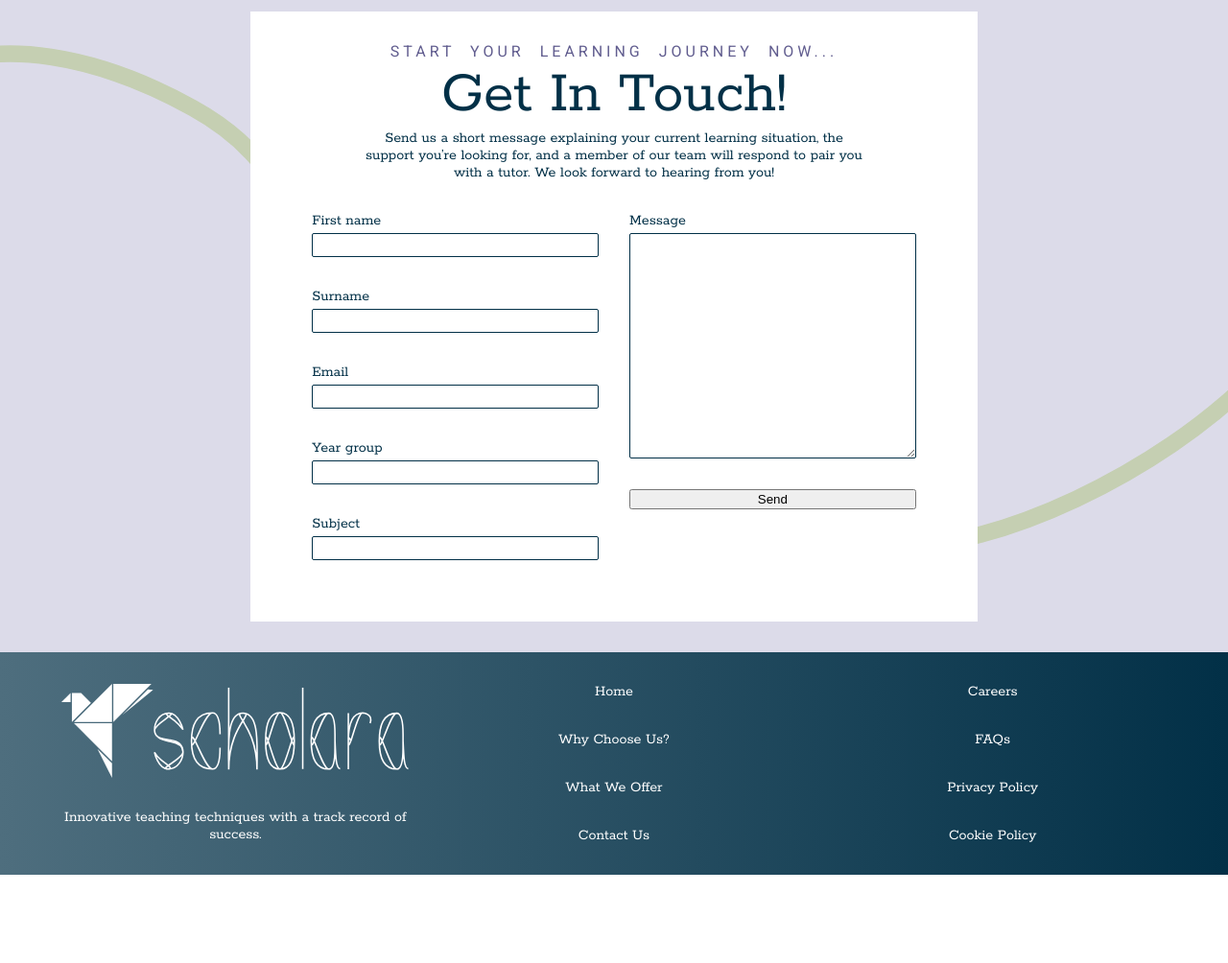
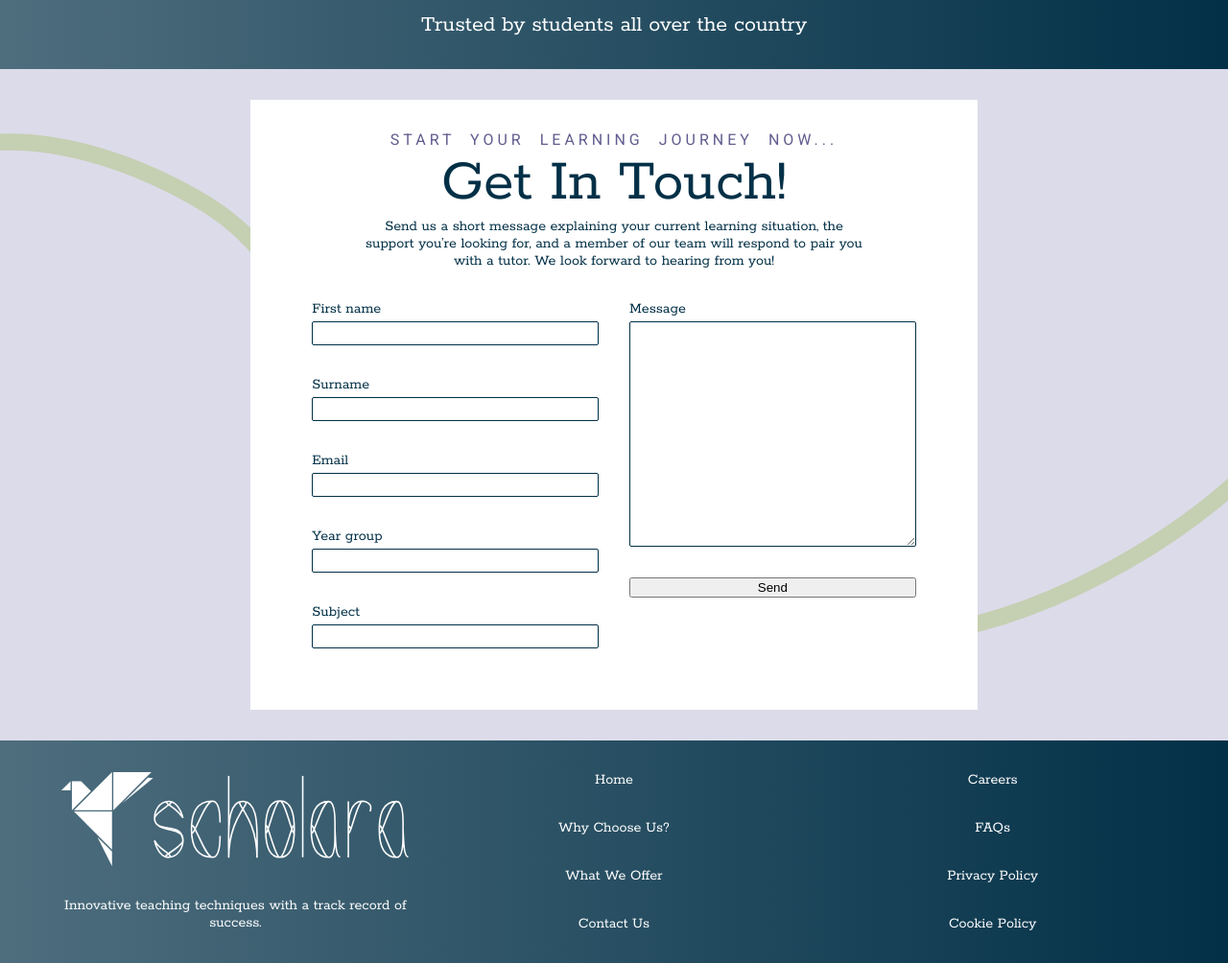
Before and after one commit to samuelireson/scholara, a Jekyll site: the page built from index.html, in a window 1280 px wide and 1400 px high, scrolled down 790 px. Shown: the part 396-1400 px from the top of the window at 96% size. Built offline with Jekyll 4.4.1, drawn with Linux system fonts in a browser that asks for light colours; before the commit the page ends 2098 px from its top, so only the background shows below that.

Commit message:
benefit-banner done

```diff
--- /dev/null
+++ b/_includes/sections/benefit-banner.html
@@ -0,0 +1,5 @@
+<div class="benefit-banner">
+    <div class="section__container">
+        <p class="benefit-banner__benefit">Trusted by students all over the country</p>
+    </div>
+</div>
--- /dev/null
+++ b/_sass/_benefits.scss
@@ -0,0 +1,9 @@
+.benefit-banner {
+    background-image: $primary-gradient;
+    &__benefit {
+        grid-column: 1 / -1;
+        color: white;
+        text-align: center;
+        font-size: 1.5rem;
+    }
+}
--- a/assets/css/style.scss
+++ b/assets/css/style.scss
@@ -6,5 +6,6 @@
 @import "home";
 @import "about";
 @import "why-us";
+@import "benefits";
 @import "contact";
 @import "footer";
--- a/index.html
+++ b/index.html
@@ -6,4 +6,5 @@ layout: default
 {% include sections/home-hero.html %}
 {% include sections/about-us-banner.html %}
 {% include sections/why-us-hero.html %}
+{% include sections/benefit-banner.html %}
 {% include sections/contact.html %}
```
